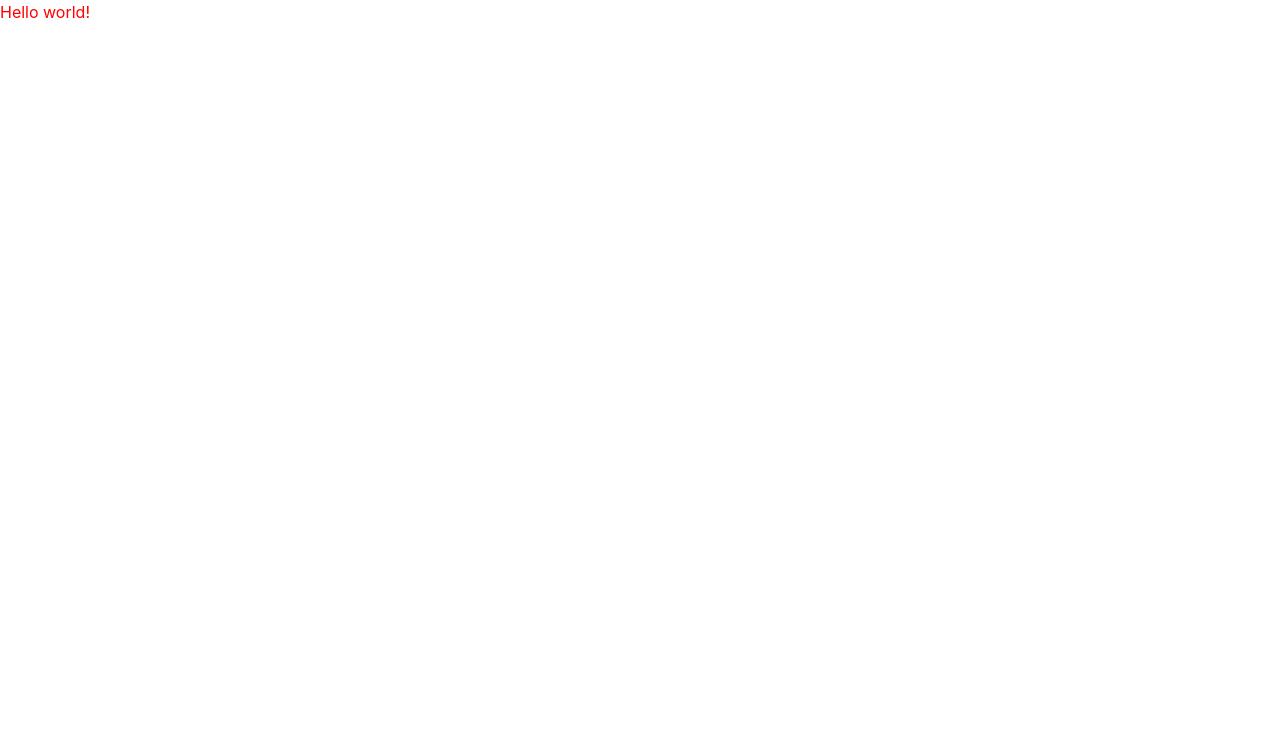
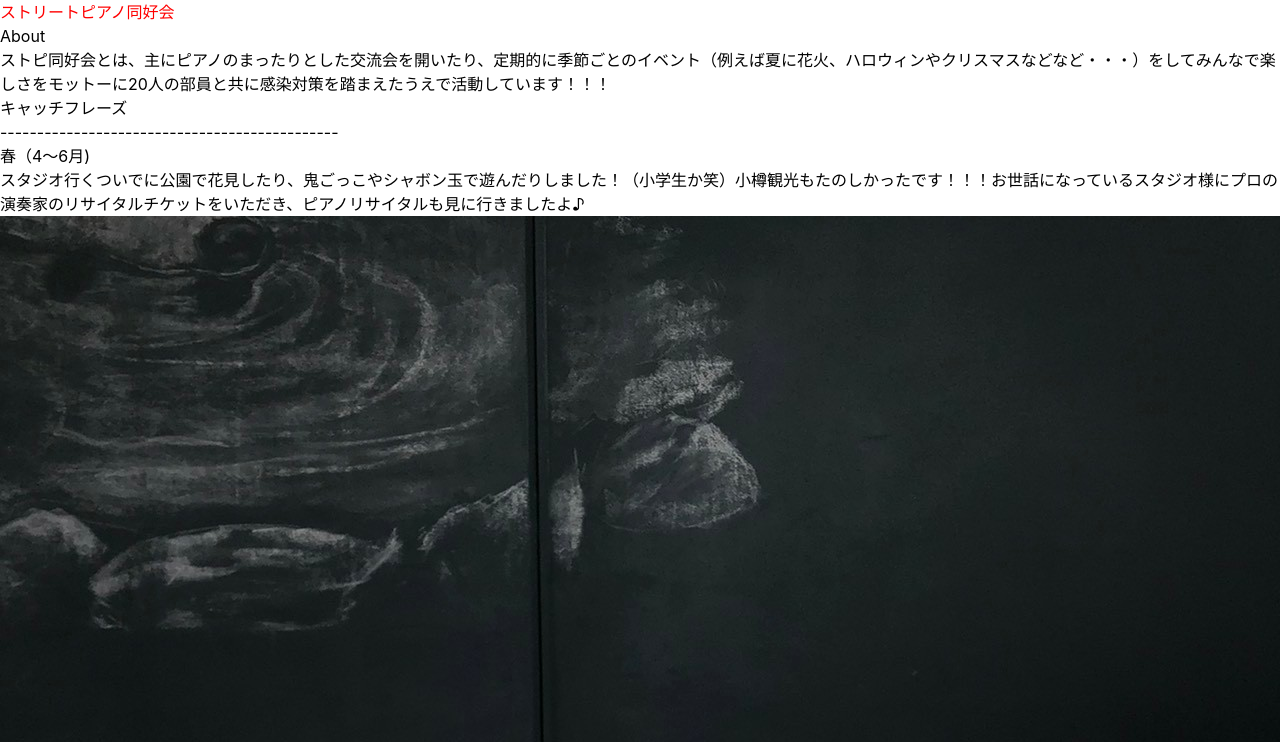
Before and after one commit to TO053037/club_web_site, a Next.js app: page / in a window 1280 px wide. Shown: the top 742 px of the page. Built offline with nearby package versions, Linux system fonts and the light colour scheme.

Commit message:
create HTML

```diff
--- /dev/null
+++ b/components/activity.js
@@ -0,0 +1,26 @@
+export default function Activity(props) {
+	const seasonList = ['spring', 'summer', 'fall', 'winter'];
+    const seasonNum = seasonList.indexOf(props.season);
+
+	const titleList = [
+		"春（4～6月)",
+		"夏（７～9月)",
+		"秋（10月～11月)",
+		"冬（12月～3月)",
+	];
+
+	const textList = [
+		"スタジオ行くついでに公園で花見したり、鬼ごっこやシャボン玉で遊んだりしました！（小学生か笑）小樽観光もたのしかったです！！！お世話になっているスタジオ様にプロの演奏家のリサイタルチケットをいただき、ピアノリサイタルも見に行きましたよ♪",
+		"7月にはスタジオ近くの豊平川で花火、8、9月にはキロロやルスツでアクティビティを全力で楽しみました！通常のピアノ交流会も充実して楽しかったです！！！",
+		"10月には大学祭のための演奏動画の撮影や、（去年は北海学園大学の第70回学園祭に出演させていただきました）さらに広い部屋を借りてハロウィン会をしました！変装しながらパーティーゲーム、お菓子交換等をしてとても楽しい1日でした！笑 2次会には変装しながらカラオケで歌いました（中々カオスな空間でした笑)",
+		"12月にはクリスマス会をまるまるマンション1室借りて、全員サンタになりきり、プレゼント交換、パーティーゲーム等をしました～！",
+	];
+
+
+	return (
+		<div className="season-text">
+			<p className="season-title">{titleList[seasonNum]}</p>
+			<p className="text">{textList[seasonNum]}</p>
+		</div>
+	);
+}
--- /dev/null
+++ b/components/footer.js
@@ -0,0 +1,8 @@
+export default function Footer() {
+    return (
+        <footer>
+
+        </footer>
+    )
+
+}
--- /dev/null
+++ b/components/header.js
@@ -0,0 +1,9 @@
+
+
+export default function Header() {
+    return (
+        <header className="wrapper">
+            <h1>ストリートピアノ同好会</h1>
+        </header>
+    )
+}
--- /dev/null
+++ b/components/picSwitch.js
@@ -0,0 +1,7 @@
+export default function PicSwitch(props) {
+    if (props.flag) {
+        return <p>表示を減らす</p>
+    } else {
+        return <p>表示を増やす</p>
+    }
+}
--- /dev/null
+++ b/components/showPicture.js
@@ -0,0 +1,43 @@
+function createPicPath(seasonName, picNum) {
+    const pictureFolderList = [
+		"spring_pictures",
+		"summer_pictures",
+		"fall_pictures",
+		"winter-pictures",
+	];
+	return "/" + seasonName + "_pictures/" + seasonName + "_pic_" + picNum.toString() + ".jpg";
+}
+
+export default function ShowPicture(props) {
+	const seasonList = ["spring", "summer", "fall", "winter"];
+	const seasonNum = seasonList.indexOf(props.season);
+	const flag = props.flag;
+
+
+	const countPicList = [7, 10, 7, 4];
+
+    const picIdList = [];
+    let maxPic = countPicList[seasonNum];
+    if (flag == false) {
+        maxPic = 2;
+    }
+
+    for (let i = 0; i < maxPic; i ++) {
+    picIdList.push(i);
+    }
+
+
+
+
+
+    return (
+        <div className="picture">
+            <ul>
+                {picIdList.map((id) => (
+                    <li><img src={createPicPath(props.season, id)}></img></li>
+                ))}
+
+            </ul>
+            </div>
+    )
+}
--- a/pages/index.js
+++ b/pages/index.js
@@ -1,11 +1,103 @@
-import Head from 'next/head'
-import Image from 'next/image'
-import styles from '../styles/Home.module.css'
+import { Html } from "next/document";
+import Head from "next/head";
+import Image from "next/image";
+import styles from "../styles/Home.module.css";
+import Header from "../components/header";
+import Footer from "../components/footer";
+import Activity from "../components/activity";
+import ShowPicture from "../components/showPicture";
+import PicSwitch from "../components/picSwitch";
+import React, {useState} from 'react';
 
-export default function Home() {
-  return (
-    <h1>
-      Hello world!
-    </h1>
-  )
+export default function Index() {
+	const [springFlag, setSpringFlag] = useState(false);
+	const [summerFlag, setSummerFlag] = useState(false);
+	const [fallFlag, setFallFlag] = useState(false);
+	const [winterFlag, setWinterFlag] = useState(false);
+	const seasonList = ['spring', 'summer', 'fall', 'winter'];
+	const catchphrase = "----------------------------------------------";
+	const aboutText =
+		"ストピ同好会とは、主にピアノのまったりとした交流会を開いたり、定期的に季節ごとのイベント（例えば夏に花火、ハロウィンやクリスマスなどなど・・・）をしてみんなで楽しさをモットーに20人の部員と共に感染対策を踏まえたうえで活動しています！！！";
+	const activity_spring =
+		"スタジオ行くついでに公園で花見したり、鬼ごっこやシャボン玉で遊んだりしました！（小学生か笑）小樽観光もたのしかったです！！！お世話になっているスタジオ様にプロの演奏家のリサイタルチケットをいただき、ピアノリサイタルも見に行きましたよ♪";
+
+
+	const changeSpringFlag = () => {
+		if (springFlag == true) {
+			setSpringFlag(false);
+		} else {
+			setSpringFlag(true);
+		}
+	}
+
+	const changeSummerFlag = () => {
+		if (summerFlag) {
+			setSummerFlag(false);
+		} else {
+			setSummerFlag(true);
+		}
+	}
+
+	const changeFallFlag = () => {
+		if (fallFlag) {
+			setFallFlag(false);
+		} else {
+			setFallFlag(true);
+		}
+	}
+
+	const changeWinterFlag = () => {
+		if (winterFlag) {
+			setWinterFlag(false);
+		} else {
+			setWinterFlag(true);
+		}
+	}
+
+	return (
+		<html>
+			<Head>
+				<title>club_web_site</title>
+			</Head>
+
+			<Header></Header>
+
+			<main>
+				<div id="about" className="wrapper">
+					<p className="content-title">About</p>
+					<p className="text">{aboutText}</p>
+				</div>
+
+				<div id="catchphrase" className="wrapper">
+					<p className="content-title">キャッチフレーズ</p>
+					<p className="text">{catchphrase}</p>
+				</div>
+
+				<div id="activity-log" className="wrapper">
+					<div className="season">
+						<Activity season="spring"></Activity>
+						<ShowPicture flag={springFlag} season='spring'></ShowPicture>
+
+						<button onClick={() => changeSpringFlag()}><PicSwitch flag={springFlag}></PicSwitch></button>
+
+					</div>
+					<div className="season">
+						<Activity season="summer"></Activity>
+						<ShowPicture flag={summerFlag} season='summer'></ShowPicture>
+						<button onClick={() => changeSummerFlag()}><PicSwitch flag={summerFlag}></PicSwitch></button>
+					</div>
+					<div className="season">
+						<Activity season="fall"></Activity>
+						<ShowPicture flag={fallFlag} season='fall'></ShowPicture>
+						<button onClick={() => changeFallFlag()}><PicSwitch flag={fallFlag}></PicSwitch></button>
+					</div>
+					<div className="season">
+						<Activity season="winter"></Activity>
+						<ShowPicture flag={winterFlag} season='winter'></ShowPicture>
+						<button onClick={() => changeWinterFlag()}><PicSwitch flag={winterFlag}></PicSwitch></button>
+					</div>
+				</div>
+			</main>
+		</html>
+	);
 }
```
